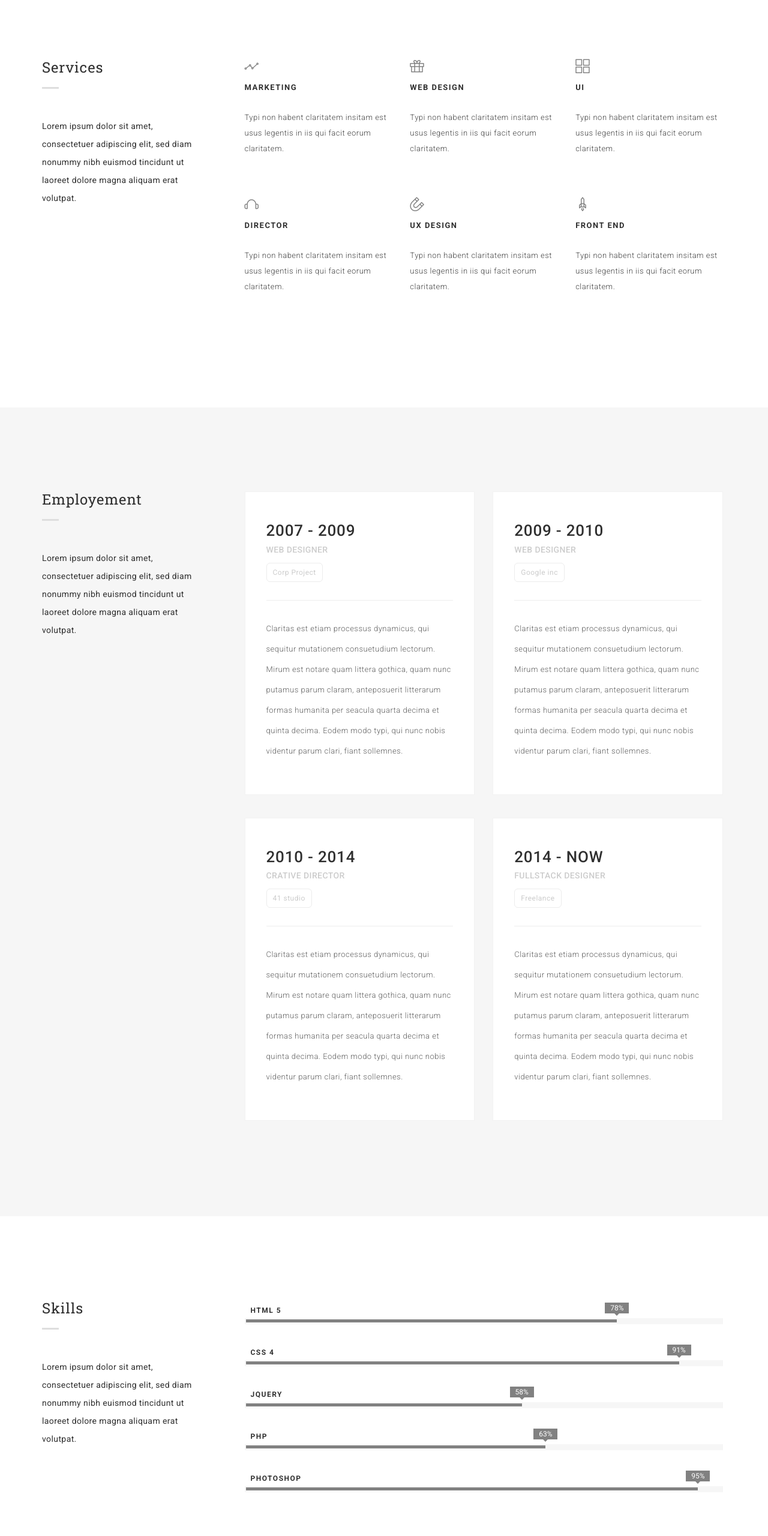
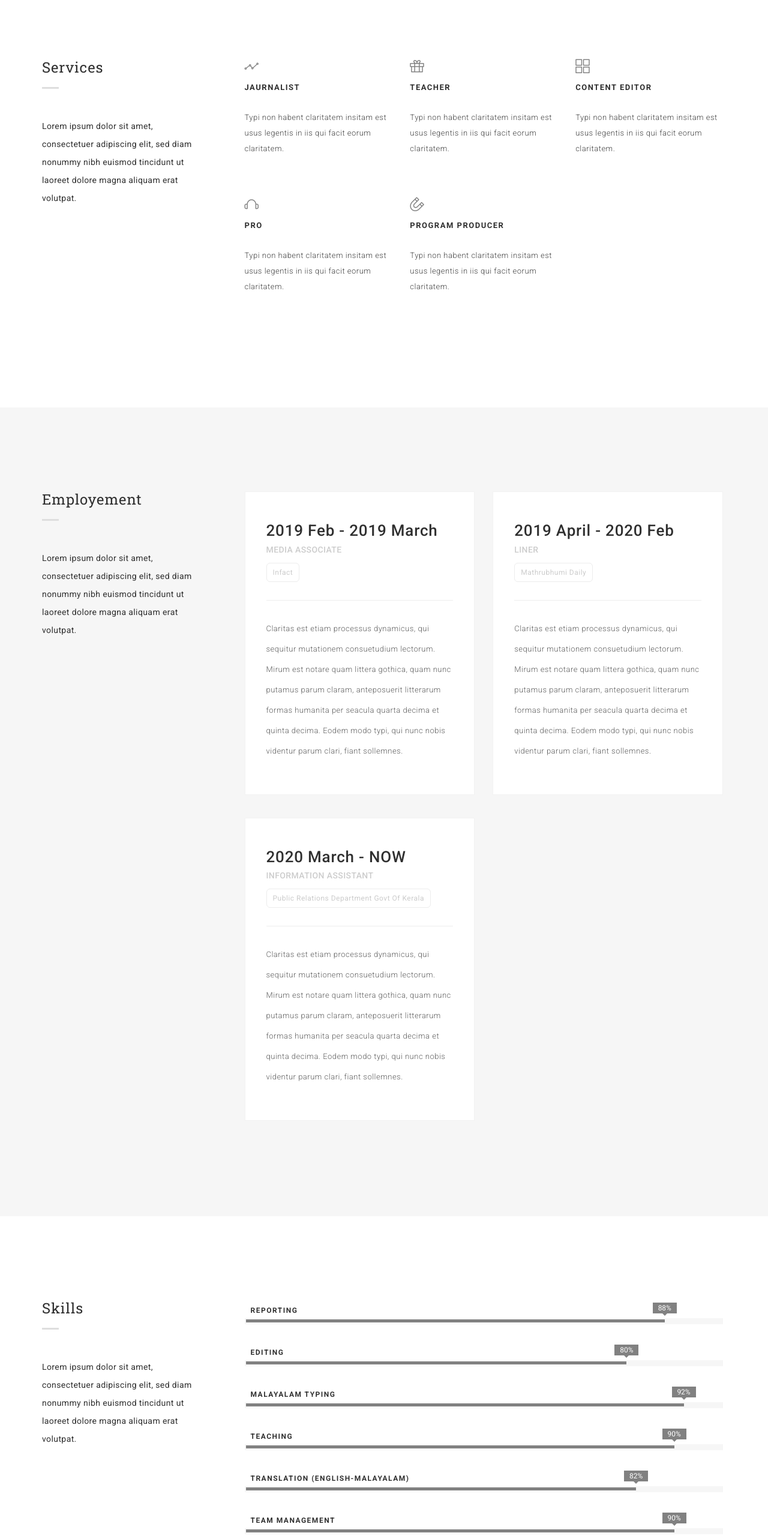
Before and after one commit to thasnisalim/thasnisalim.github.io, a plain HTML site: page index.html in a window 1280 px wide. Shown: the part 2860-5420 px from the top of the page at 60% size. Drawn offline with Linux system fonts and the light colour scheme.

Commit message:
Add profile imformations

```diff
--- a/index.html
+++ b/index.html
@@ -293,7 +293,7 @@
                                                 c
                                             </h3>
                                             <p class="head-sm">
-                                                MARKETING
+                                                JAURNALIST
                                             </p>
                                             <p class="text-grey">
                                                 Typi non habent claritatem insitam est usus legentis in iis qui facit eorum claritatem.
@@ -307,7 +307,7 @@
                                                 b
                                             </h3>
                                             <p class="head-sm">
-                                                WEB DESIGN
+                                                TEACHER
                                             </p>
                                             <p class="text-grey">
                                                 Typi non habent claritatem insitam est usus legentis in iis qui facit eorum claritatem.
@@ -321,7 +321,7 @@
                                                 d
                                             </h3>
                                             <p class="head-sm">
-                                                UI
+                                                CONTENT EDITOR
                                             </p>
                                             <p class="text-grey">
                                                 Typi non habent claritatem insitam est usus legentis in iis qui facit eorum claritatem.
@@ -337,7 +337,7 @@
                                                 f
                                             </p>
                                             <p class="head-sm">
-                                                DIRECTOR
+                                                PRO
                                             </p>
                                             <p class="text-grey">
                                                 Typi non habent claritatem insitam est usus legentis in iis qui facit eorum claritatem.
@@ -351,14 +351,14 @@
                                                 p
                                             </h3>
                                             <p class="head-sm">
-                                                UX DESIGN
+                                                PROGRAM PRODUCER
                                             </p>
                                             <p class="text-grey">
                                                 Typi non habent claritatem insitam est usus legentis in iis qui facit eorum claritatem.
                                             </p>
                                         </div>
                                     </li>
-
+                                    <!--
                                     <li>
                                         <div class="col-md-4 col-sm-4">
                                             <h3 class="icon-use">
@@ -371,7 +371,7 @@
                                                 Typi non habent claritatem insitam est usus legentis in iis qui facit eorum claritatem.
                                             </p>
                                         </div>
-                                    </li>
+                                    </li> -->
                                 </ul>
 
                             </div>
@@ -401,13 +401,13 @@
                                             <div class="wrap-card">
                                                 <div class="card">
                                                     <h2 class="year">
-                                                        2007 - 2009
+                                                        2019 Feb - 2019 March
                                                     </h2>
                                                     <p class="job">
-                                                        web designer
+                                                        Media Associate
                                                     </p>
                                                     <p class="company">
-                                                        Corp Project
+                                                        Infact
                                                     </p>
                                                     <hr>
                                                     <div class="text-detail">
@@ -426,13 +426,13 @@
                                             <div class="wrap-card">
                                                 <div class="card">
                                                     <h2 class="year">
-                                                        2009 - 2010
+                                                        2019 April - 2020 Feb
                                                     </h2>
                                                     <p class="job">
-                                                        web designer
+                                                        Liner
                                                     </p>
                                                     <p class="company">
-                                                        Google inc
+                                                        Mathrubhumi Daily
                                                     </p>
                                                     <hr>
                                                     <div class="text-detail">
@@ -447,43 +447,19 @@
                                     </li>
                                 </ul>
                                 <ul class="listing-item">
-                                    <li>
-                                        <div class="col-md-6 col-sm-6">
-                                            <div class="wrap-card">
-                                                <div class="card">
-                                                    <h2 class="year">
-                                                        2010 - 2014
-                                                    </h2>
-                                                    <p class="job">
-                                                        crative director
-                                                    </p>
-                                                    <p class="company">
-                                                        41 studio
-                                                    </p>
-                                                    <hr>
-                                                    <div class="text-detail">
-                                                        <p>
-                                                            Claritas est etiam processus dynamicus, qui sequitur mutationem consuetudium lectorum. Mirum est notare quam littera gothica, quam nunc putamus parum claram, anteposuerit litterarum formas humanita per seacula quarta decima et quinta decima. Eodem modo
-                                                            typi, qui nunc nobis videntur parum clari, fiant sollemnes.
-                                                        </p>
-                                                    </div>
-                                                </div>
-                                            </div>
-                                        </div>
-                                    </li>
 
                                     <li>
                                         <div class="col-md-6 col-sm-6">
                                             <div class="wrap-card">
                                                 <div class="card">
                                                     <h2 class="year">
-                                                        2014 - NOW
+                                                        2020 March - NOW
                                                     </h2>
                                                     <p class="job">
-                                                        fullstack designer
+                                                        Information Assistant
                                                     </p>
                                                     <p class="company">
-                                                        Freelance
+                                                        Public Relations Department Govt Of Kerala
                                                     </p>
                                                     <hr>
                                                     <div class="text-detail">
@@ -520,41 +496,49 @@
                         <div class="col-md-9 content-right">
                             <!--SKILLST-->
                             <div class="skillst">
-                                <div class="skillbar" data-percent="78%">
+                                <div class="skillbar" data-percent="88%">
                                     <div class="title head-sm">
-                                        HTML 5
+                                        REPORTING
                                     </div>
                                     <div class="count-bar">
                                         <div class="count"></div>
                                     </div>
                                 </div>
-                                <div class="skillbar" data-percent="91%">
+                                <div class="skillbar" data-percent="80%">
                                     <div class="title head-sm">
-                                        CSS 4
+                                        EDITING
                                     </div>
                                     <div class="count-bar">
                                         <div class="count"></div>
                                     </div>
                                 </div>
-                                <div class="skillbar" data-percent="58%">
+                                <div class="skillbar" data-percent="92%">
                                     <div class="title head-sm">
-                                        jQuery
+                                        MALAYALAM TYPING
                                     </div>
                                     <div class="count-bar">
                                         <div class="count"></div>
                                     </div>
                                 </div>
-                                <div class="skillbar" data-percent="63%">
+                                <div class="skillbar" data-percent="90%">
                                     <div class="title head-sm">
-                                        PHP
+                                        TEACHING
                                     </div>
                                     <div class="count-bar">
                                         <div class="count"></div>
                                     </div>
                                 </div>
-                                <div class="skillbar" data-percent="95%">
+                                <div class="skillbar" data-percent="82%">
                                     <div class="title head-sm">
-                                        Photoshop
+                                        TRANSLATION (English-Malayalam)
+                                    </div>
+                                    <div class="count-bar">
+                                        <div class="count"></div>
+                                    </div>
+                                </div>
+                                <div class="skillbar" data-percent="90%">
+                                    <div class="title head-sm">
+                                        TEAM MANAGEMENT
                                     </div>
                                     <div class="count-bar">
                                         <div class="count"></div>
@@ -588,13 +572,13 @@
                                             <div class="wrap-card">
                                                 <div class="card">
                                                     <h2 class="year">
-                                                        2002 - 2005
+                                                        2016 - 2018
                                                     </h2>
                                                     <p class="job">
-                                                        Information System
+                                                        MA Jurnasilum And Mass Communication
                                                     </p>
                                                     <p class="company">
-                                                        Telkom University
+                                                        M.G University Kottayam
                                                     </p>
                                                     <hr>
                                                     <div class="text-detail">
@@ -613,13 +597,13 @@
                                             <div class="wrap-card">
                                                 <div class="card">
                                                     <h2 class="year">
-                                                        2005 - 2007
+                                                        2013 - 2016
                                                     </h2>
                                                     <p class="job">
-                                                        DKV
+                                                        Bsc Electorincs
                                                     </p>
                                                     <p class="company">
-                                                        UNIKOM
+                                                        M.E.S Collage Marampally
                                                     </p>
                                                     <hr>
                                                     <div class="text-detail">
@@ -639,13 +623,13 @@
                                             <div class="wrap-card">
                                                 <div class="card">
                                                     <h2 class="year">
-                                                        2007 - 2009
+                                                        2011 - 2013
                                                     </h2>
                                                     <p class="job">
-                                                        Magister DKV
+                                                        Higher Secondory
                                                     </p>
                                                     <p class="company">
-                                                        ITB
+                                                        G.H.S.S Kallar
                                                     </p>
                                                     <hr>
                                                     <div class="text-detail">
@@ -664,13 +648,13 @@
                                             <div class="wrap-card">
                                                 <div class="card">
                                                     <h2 class="year">
-                                                        2009 - 2010
+                                                        2010 - 2011
                                                     </h2>
                                                     <p class="job">
-                                                        Typhography Magister
+                                                        S.S.L.C
                                                     </p>
                                                     <p class="company">
-                                                        Florida University
+                                                        S.S.H.S.S Nedumkandam
                                                     </p>
                                                     <hr>
                                                     <div class="text-detail">
```
